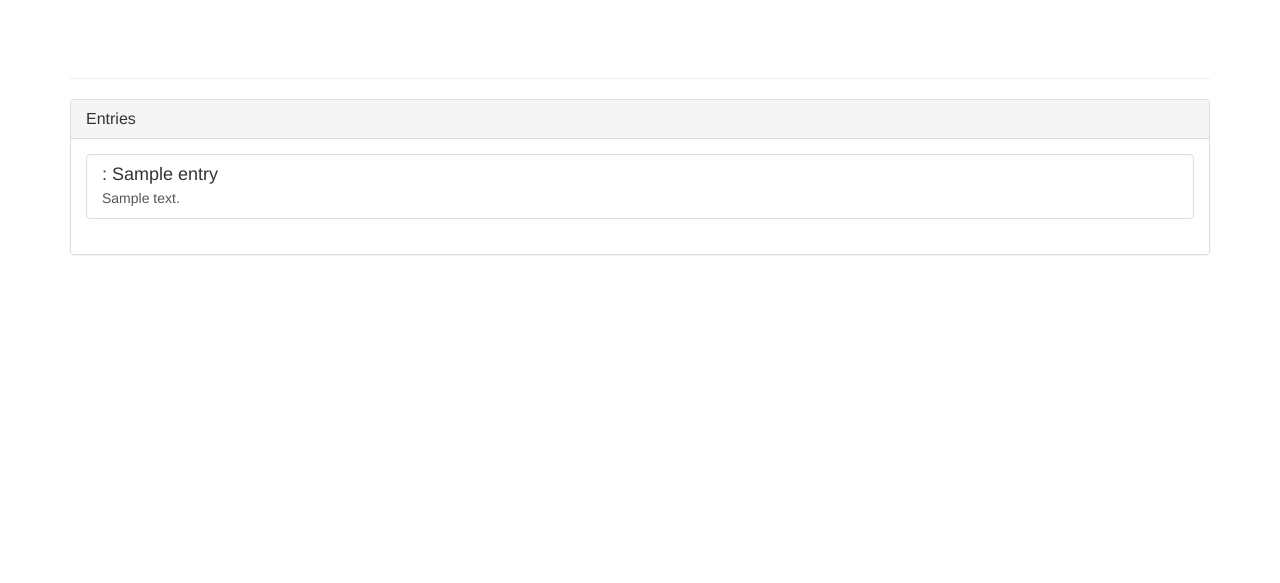
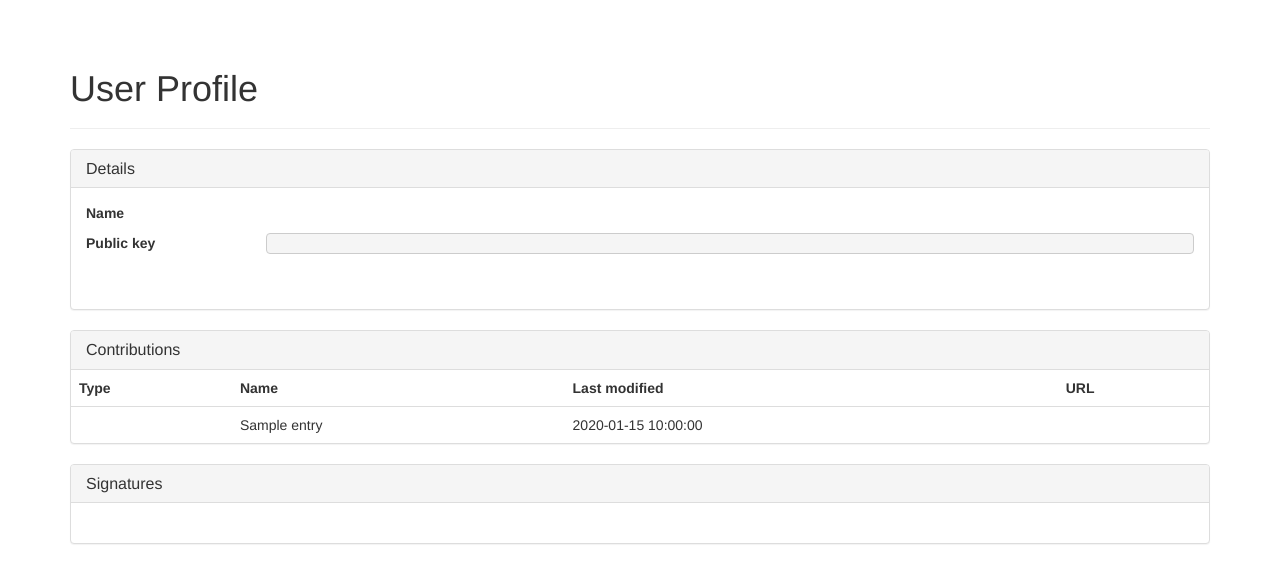
Before and after one commit to csiro-easi/easi-sssc, a Flask app: template templates/user_detail.html in a window 1280 px wide. Shown: the part 51-634 px from the top of the page. Run offline with Flask 2, Linux system fonts and the light colour scheme; the template is opened without the code that fills it: most values are stand-ins (such as "Sample title", 1, 10 or a date in 2020); parts of the project's set-up code (start-up, migrations or seed data) failed here and were passed over; some libraries are stand-ins or nearby versions.

Commit message:
User profile page, signature refs public key

```diff
--- a/models.py
+++ b/models.py
@@ -179,7 +179,7 @@ class Signature(BaseModel):
     signature = CharField()
     created_at = DateTimeField(default=datetime.now)
     user_id = ForeignKeyField(User, null=True, related_name='signatures')
-    public_key = CharField(null=True)
+    public_key = ForeignKeyField(PublicKey, related_name='signatures')
 
     entry = property(lambda self: self.get_entry_rel().entry)
 
--- a/templates/signature_detail.html
+++ b/templates/signature_detail.html
@@ -20,7 +20,7 @@
       <dd><a href="{{model_url(signature.entry)}}">{{model_url(signature.entry)}}</a></dd>
 
       <dt>Public key</dt>
-      <dd><pre>{{signature.public_key}}</pre></dd>
+      <dd><pre>{{signature.public_key.key}}</pre></dd>
     </dl>
     <!-- </div>
          </div> -->
--- a/templates/user_detail.html
+++ b/templates/user_detail.html
@@ -2,18 +2,55 @@
 
 {% block page_header %}
 <div class="page-header">
-  <h1>{{ user.name }}</h1>
+  <h1>User Profile</h1>
 </div>
 {% endblock %}
 
 {% block content %}
 <div class="panel panel-default">
-  <div class="panel-heading"><h2 class="panel-title">Entries</h2></div>
+  <div class="panel-heading"><h2 class="panel-title">Details</h2></div>
   <div class="panel-body">
-    {% with %}
-    {% set include_type = True %}
-    {% include 'entries/results.html' %}
-    {% endwith %}
+    <dl class="dl-horizontal">
+      <dt style="text-align: left">Name</dt><dd>{{user.name}}</dd>
+      <dt style="text-align: left">Public key</dt><dd><pre>{{user.public_key.key}}</pre></dd>
+    </dl>
   </div>
 </div>
+
+<div class="panel panel-default">
+  <div class="panel-heading"><h2 class="panel-title">Contributions</h2></div>
+  <table class="table table-hover">
+    <tr>
+      <th>Type</th>
+      <th>Name</th>
+      <th>Last modified</th>
+      <th>URL</th>
+    </tr>
+
+    {% for entry in entries %}
+    {% with url = model_url(entry) %}
+    <tr>
+      <td>{{ entry_type(entry) }}</td>
+      <td>{{ entry.name }}</td>
+      <td>{{ entry.created_at }}</td>
+      <td><a href="{{ url }}">{{ url }}</a></td>
+    </tr>
+    {% endwith %}
+    {% endfor %}
+  </table>
+</div>
+
+<div class="panel panel-default">
+  <div class="panel-heading"><h2 class="panel-title">Signatures</h2></div>
+  <div class="panel-body">
+    <ul class="list-unstyled">
+      {% for signature in user.signatures %}
+      {% with url = model_url(signature) %}
+      <li><a href="{{url}}">{{url}}</a></li>
+      {% endwith %}
+      {% endfor %}
+    </ul>
+  </div>
+</div>
+
 {% endblock %}
```
Also changed, not shown: views.py (+5 -3 lines), 1 other file.
